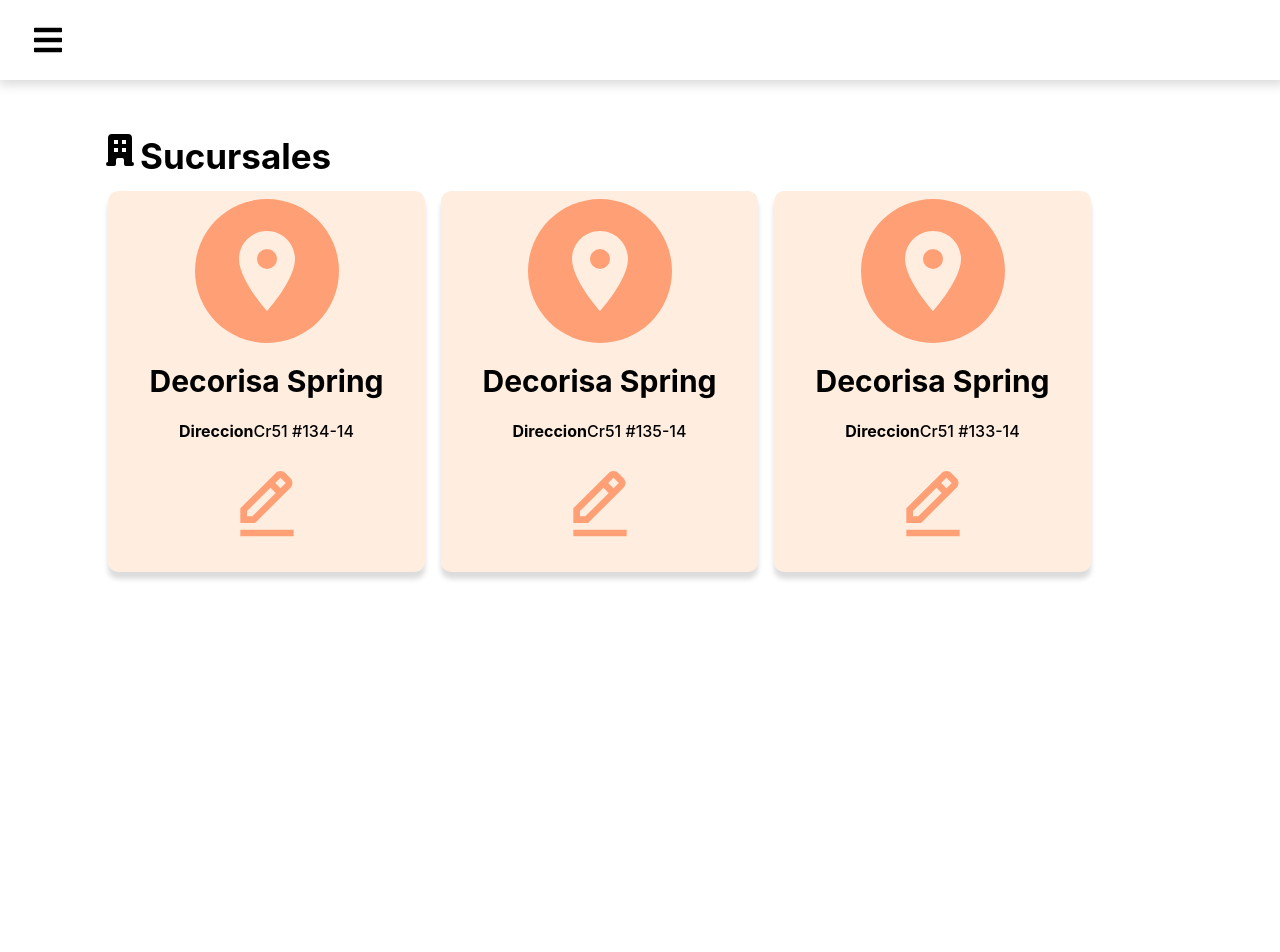
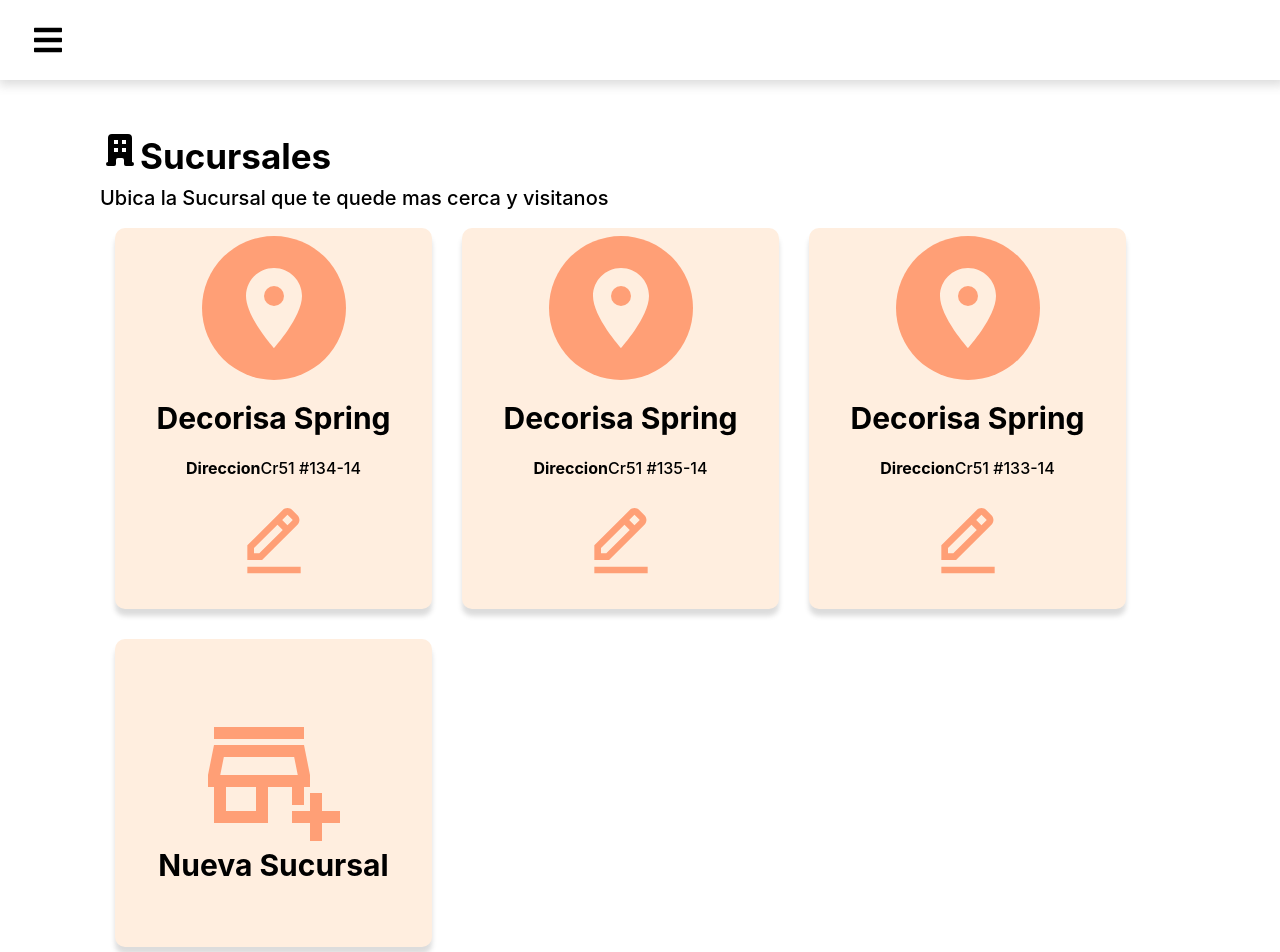
Before and after one commit to CarlosSandoval-03/Decorisa_CRUD, a Next.js app in the folder decorisacrud/: page /Sucursal in a window 1280 px wide. Shown: the top 952 px of the page. Before the commit the page ends 800 px from the top, so only its background shows below. Built offline with nearby package versions, Linux system fonts and the light colour scheme.

Commit message:
Pagina Sucursal CRUD

```diff
--- a/decorisacrud/pages/Sucursal.tsx
+++ b/decorisacrud/pages/Sucursal.tsx
@@ -4,6 +4,7 @@ import * as hiIcon from 'react-icons/hi';
 import * as mdIcon from 'react-icons/md';
 import * as biIcon from 'react-icons/bi';
 import * as aiIcon from 'react-icons/ai';
+
 import Navbar from '../Components/Navbar'
 import { Formik } from 'formik';
 
@@ -17,6 +18,7 @@ let Sucursales = [
 function Sucursal() {
   const [showEditarSucursal, setShowEditarSucursal] = useState(false)
   const [idSucursalEditar, setIdSucursalEditar] = useState('')
+  const [showFormCrearSucursal, setshowFormCrearSucursal] = useState(false)
 
   interface Sucursal {
     suc_nombre: string,
@@ -50,6 +52,13 @@ function Sucursal() {
     setShowEditarSucursal(false)
 
   }
+  const crearSucursal = async (values: Sucursal) => {
+    // se envia la info para crear
+    console.log(values.suc_direccion)
+    console.log(values.suc_nombre)
+    setshowFormCrearSucursal(false)
+
+  }
   traerSucursales()
   return (
     <>
@@ -61,7 +70,9 @@ function Sucursal() {
           </IconContext.Provider>
           <h1>Sucursales</h1>
 
+
         </div>
+        <h2>Ubica la Sucursal que te quede mas cerca y visitanos</h2>
 
         <div className='flex flex-wrap'>
           {Sucursales.map((item, index) => {
@@ -144,9 +155,7 @@ function Sucursal() {
                     <label>Direccion</label>
                     <h2 className='text-base'>{item.suc_direccion}</h2>
                   </div>
-                  <biIcon.BiEditAlt onClick={() => { statusShowEditarSucursal(item.suc_direccion) }} className='hover:bg-black' color='FF9F76' size={'5rem'} />
-
-
+                  <biIcon.BiEditAlt onClick={() => { statusShowEditarSucursal(item.suc_direccion) }} className='icono-boton'  size={'5rem'} />
 
                 </div>
               )
@@ -155,8 +164,77 @@ function Sucursal() {
           }
 
 
+          <div className='sucursal-nuevo grid justify-items-center content-center'>
+            <mdIcon.MdOutlineAddBusiness onClick={() => { setshowFormCrearSucursal(true) }} className='icono-boton'  size={'9rem'} />
+            <h2 className='text-3xl font-bold'>Nueva Sucursal</h2>
+          </div>
+          {showFormCrearSucursal ?(
+            <div className='sucursal-form'>
+              <aiIcon.AiFillCloseCircle onClick={() => setshowFormCrearSucursal(false)} className='button-cerrar' />
+              <h3>Nueva Sucursal</h3>
+
+                  <div className=' grid justify-items-center'>
+                    <Formik
+                      initialValues={{
+                        suc_nombre: '',
+                        suc_direccion: '',
+
+
+                      }}
+                      onSubmit={async (values) => {
+
+                        crearSucursal(values)
+
+
+                        //alert(JSON.stringify(values));
+
+                      }}
+
+                    >
+                      {({ handleSubmit, values, handleChange }) => (
+                        <form onSubmit={handleSubmit}>
+                          <div className=''>
+                            <div className="flex flex-nowrap items-center ">
+                              <label className="">Nombre:</label>
+                              <input name="suc_nombre" type="text" placeholder='nombre' className=""
+                                value={values.suc_nombre}
+                                onChange={handleChange}
+                              />
+                            </div>
+                            <div className="flex flex-nowrap items-center ">
+                              <label className="">Direccion:</label>
+                              <input name="suc_direccion" type="text" placeholder='direccion' className=""
+                                value={values.suc_direccion}
+                                onChange={handleChange}
+                              />
+                            </div>
+                            <div className='flex flex-col justify-center items-center '>
+                              <button type="submit" className="button-mas "> Crear </button>
+                            </div>
+
+                          </div>
+
+
+
+
+                        </form>
+                      )}
+
+                    </Formik>
+
+
+                  </div>
+
+
+            </div>
+          ):null
+
+          }
+
 
         </div>
+
+
 
 
 
--- a/decorisacrud/styles/globals.css
+++ b/decorisacrud/styles/globals.css
@@ -378,7 +378,7 @@ select{
   height: 0.7cm;
   width: 3cm;
   border-radius: 20px;
-
+  box-shadow: 0px 7px 5px rgba(80, 80, 80, 0.2);
   background-color:#B0FFFA;
   transition: 0.3 ease all;
   cursor: pointer;
@@ -546,10 +546,29 @@ select{
   border-radius: 10px;
   box-shadow: 0px 7px 5px rgba(80, 80, 80, 0.2);
   padding: 8px 8px 8px 8px;
-  margin: 8px 8px 8px 8px;
+  margin: 15px 15px 15px 15px;
 
 
 }
+.sucursal-nuevo{
+  width: 317px;
+  height: 308px;
+  background: #FFEEDF;
+  border-radius: 10px;
+  box-shadow: 0px 7px 5px rgba(80, 80, 80, 0.2);
+  padding: 8px 8px 8px 8px;
+  margin: 15px 15px 15px 15px;
+}
+.sucursal-form{
+  width: 317px;
+  height: 308px;
+  background: #ffffff;
+  border-radius: 10px;
+  box-shadow: 0px 7px 5px rgba(80, 80, 80, 0.2);
+  padding: 8px 8px 8px 8px;
+  margin: 15px 15px 15px 15px;
+}
+
 .circulo{
   width: 144px;
   height: 144px;
@@ -565,6 +584,15 @@ select{
   border-radius: 10px;
   box-shadow: 0px 7px 5px rgba(80, 80, 80, 0.2);
   padding: 8px 8px 8px 8px;
-  margin: 8px 8px 8px 8px;
+  margin: 15px 15px 15px 15px;
 
 }
+.icono-boton{
+  color:#FF9F76;
+  cursor: pointer;
+
+}
+.icono-boton:hover{
+  color: #000000;
+
+}
```
